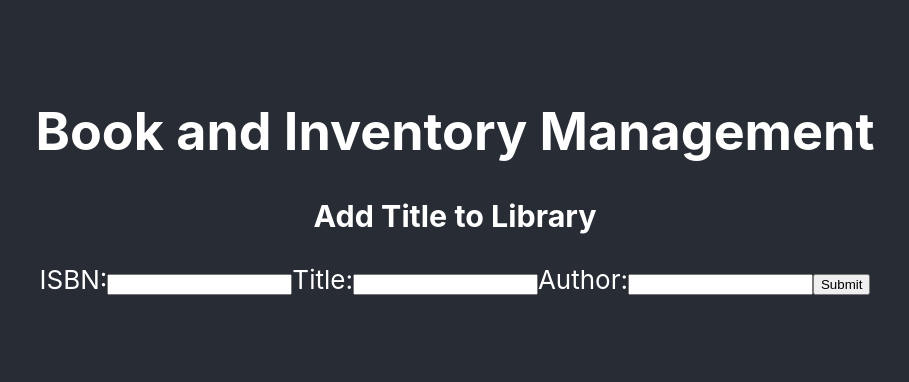
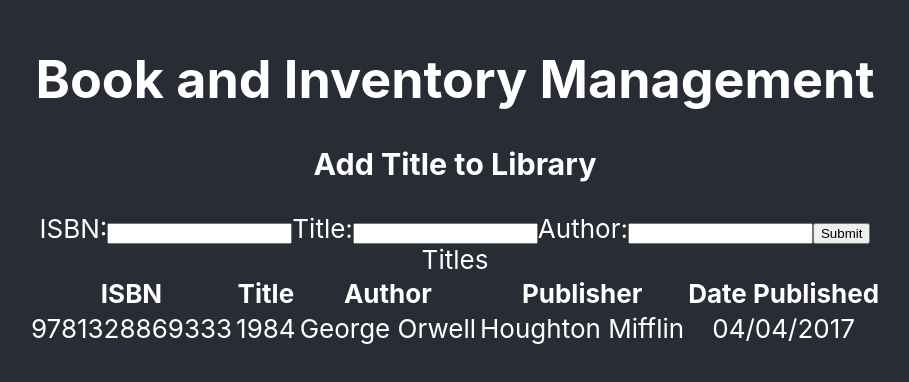
Before and after one commit to allisonglittle/library-database, a React (Create React App) app in the folder library-ui/: page /book_management in a window 1280 px wide. Shown: the part 220-602 px from the top of the page, without its empty margins (185-1094 px from the left). Built offline with nearby package versions, Linux system fonts and the light colour scheme.

Commit message:
Added table to book management page

```diff
--- a/library-ui/src/components/BookList.js
+++ b/library-ui/src/components/BookList.js
@@ -0,0 +1,28 @@
+import React from "react";
+
+function BookList() {
+    return (
+        <table>
+            <caption>Titles</caption>
+            <thead>
+                <th>ISBN</th>
+                <th>Title</th>
+                <th>Author</th>
+                <th>Publisher</th>
+                <th>Date Published</th>
+            </thead>
+            <tbody>
+                {/* this is temporary, it will eventually be another component that pulls data from SQL*/}
+                <tr>
+                    <td>9781328869333</td>
+                    <td>1984</td>
+                    <td>George Orwell</td>
+                    <td>Houghton Mifflin</td>
+                    <td>04/04/2017</td>
+                </tr>
+            </tbody>
+        </table>
+    );
+};
+
+export default BookList;
--- a/library-ui/src/pages/BookManagement.js
+++ b/library-ui/src/pages/BookManagement.js
@@ -1,4 +1,5 @@
 import React from "react";
+import BookList from "../components/BookList";
 
 function BookManagement() {
     return (
@@ -18,6 +19,7 @@ function BookManagement() {
                     </label>
                     <button type="submit">Submit</button>
                 </form>
+                <BookList />
             </div>
         </div>
     );
```
